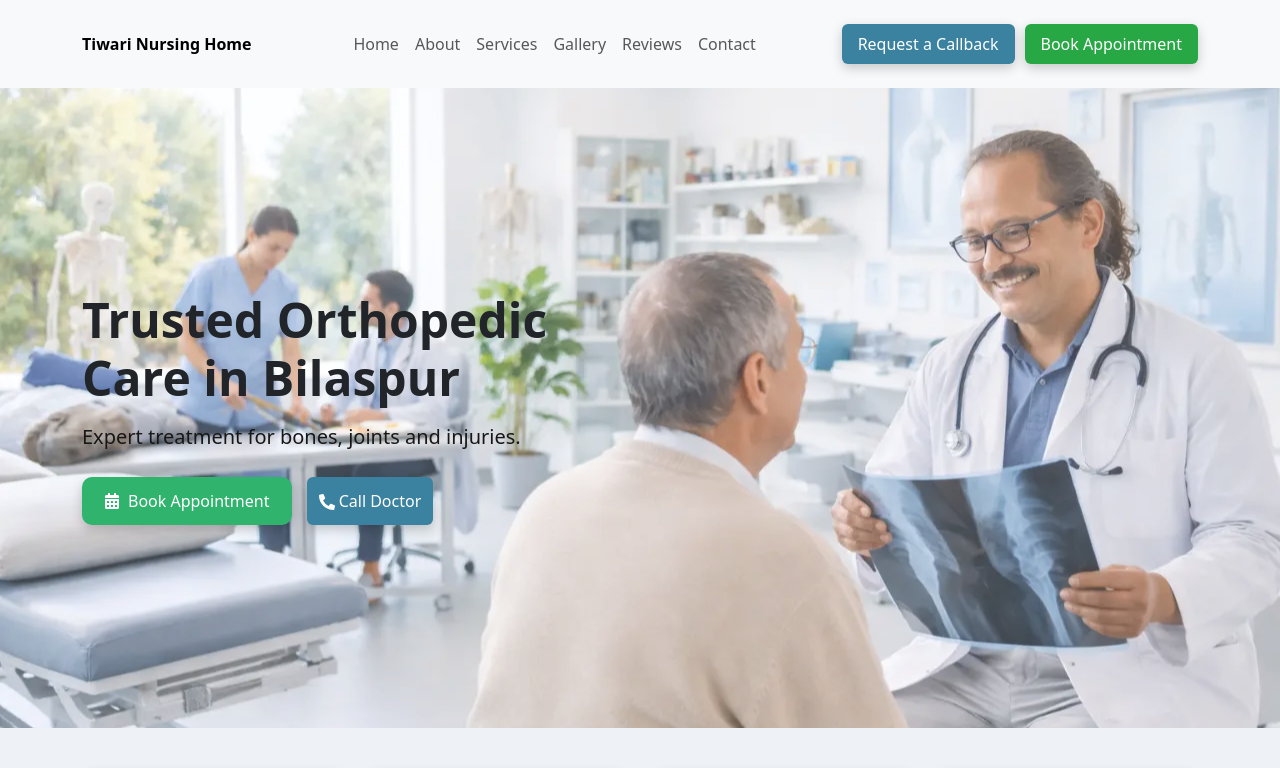
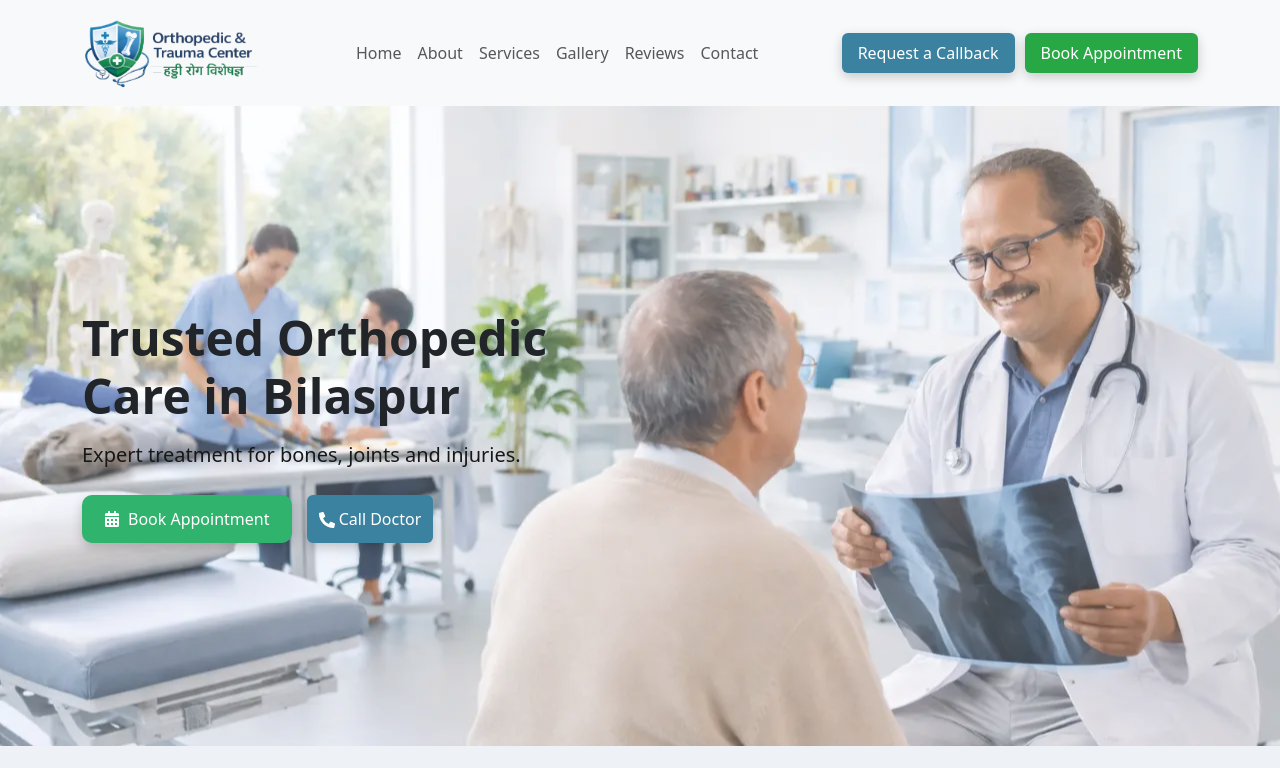
Before and after one commit to dipu4432/-reactjs, a React (Vite) app: page / in a window 1280 px wide. Shown: the top 768 px of the page. Built offline with nearby package versions, Linux system fonts and the light colour scheme; no server answers.

Commit message:
Added Logo

```diff
--- a/src/components/navBar.css
+++ b/src/components/navBar.css
@@ -1,20 +1,42 @@
 /* Mobile navbar spacing fix */
 @media (max-width: 991px) {
   .nav-mobile {
-    gap: 10px !important; /* reduce spacing */
+    display: flex;
+    flex-direction: column;
+    gap: 10px;
   }
 
   .nav-mobile .nav-link {
-    padding: 8px 0 !important; /* reduce vertical space */
+    padding: 8px 0;
     font-size: 15px;
   }
 
   .navbar-collapse {
-    padding-top: 10px;
+    padding-top: 12px;
   }
 
   .navbar .btn {
     margin-top: 10px;
-    width: 100%; /* full width button looks better */
+    width: 100%;
+  }
+
+  .navbar .btn:first-of-type {
+    margin-top: 15px;
   }
 }
+
+/* Logo */
+.navbar-brand {
+  display: flex;
+  align-items: center;
+}
+
+.navbar-brand img {
+  height: 55px;
+}
+
+@media (max-width: 768px) {
+  .navbar-brand img {
+    height: 40px;
+  }
+}
--- a/src/components/navBar.jsx
+++ b/src/components/navBar.jsx
@@ -6,6 +6,7 @@ import { Modal, Button } from "react-bootstrap";
 import AppointmentForm from "./appointmentForm";
 import CallbackForm from "./callBackForm";
 import "./navBar.css";
+import logo from "../assets/loogoo.png";
 
 function NavBar() {
   const [show, setShow] = useState(false);
@@ -14,11 +15,23 @@ function NavBar() {
   return (
     <>
       {/* <Navbar bg="light" expand="lg" className="py-3 shadow-sm" fixed="top"> */}
-      <Navbar bg="light" expand="lg" className="py-4 shadow-sm">
+      <Navbar bg="light" expand="lg" className="py-2 shadow-sm">
         <Container>
           {/* Logo */}
-          <Navbar.Brand className="fw-bold fs-6">
+          {/* <Navbar.Brand className="fw-bold fs-6">
             Tiwari Nursing Home
+          </Navbar.Brand> */}
+
+          <Navbar.Brand href="#home" className="d-flex align-items-center">
+            <img
+              src={logo}
+              alt="Tiwari Nursing Home"
+              style={{
+                height: "80px",
+                width: "auto",
+                objectFit: "contain",
+              }}
+            />
           </Navbar.Brand>
 
           {/* Toggle */}
```
Also changed, not shown: src/assets/loogo.png (added), src/assets/loogoo.png (added).
